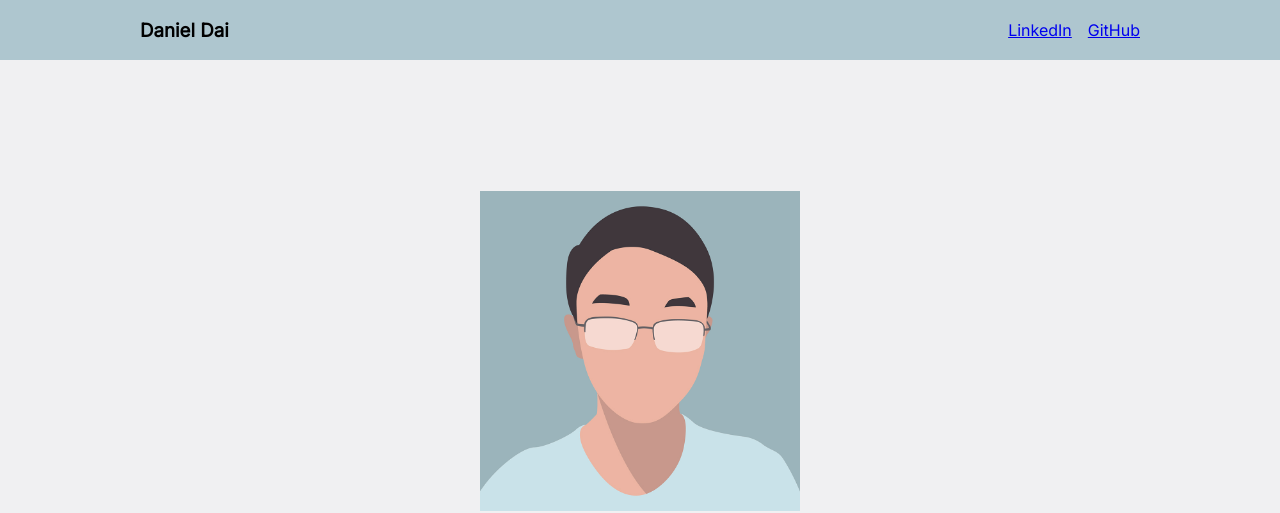
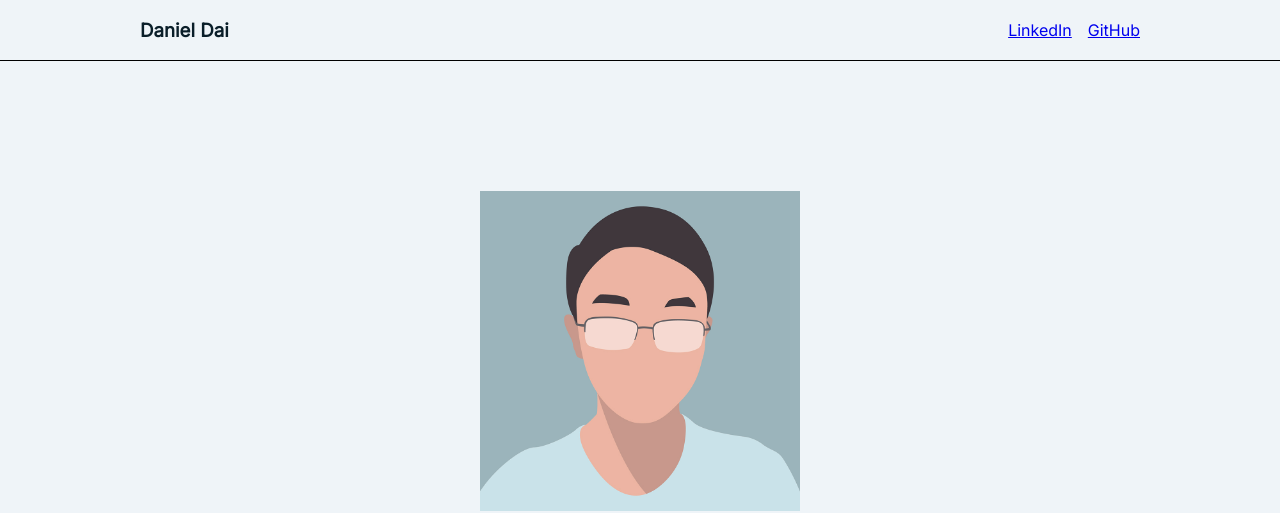
Before and after one commit to daidaniel/portfolio, a plain HTML site: page index.html in a window 1280 px wide. Shown: the top 513 px of the page. Drawn offline with Linux system fonts and the light colour scheme.

Commit message:
Update navbar styles

```diff
--- a/styles.css
+++ b/styles.css
@@ -5,7 +5,8 @@
 
 html {
     scroll-behavior: smooth;
-    background: #f0f0f2;
+    background: #eff4f8;
+    color: #0a1e29;
 }
 
 body {
@@ -30,7 +31,8 @@ li {
     z-index: 10;
     width: 100%;
     height: 60px;
-    background: #aec6cf;
+    background: #eff4f8;
+    border-bottom: 1px solid black;
 }
 
 .nav {
```
